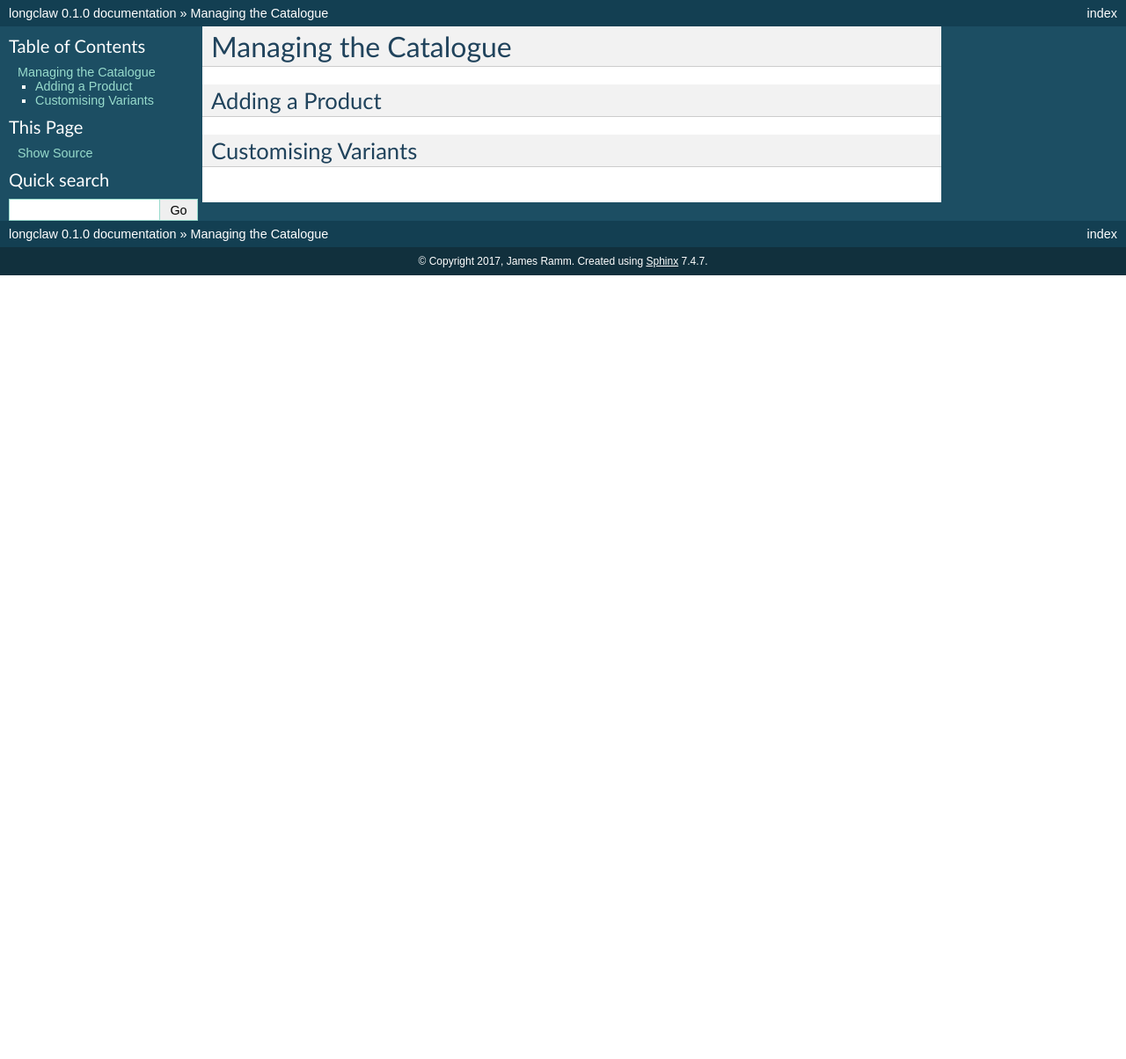
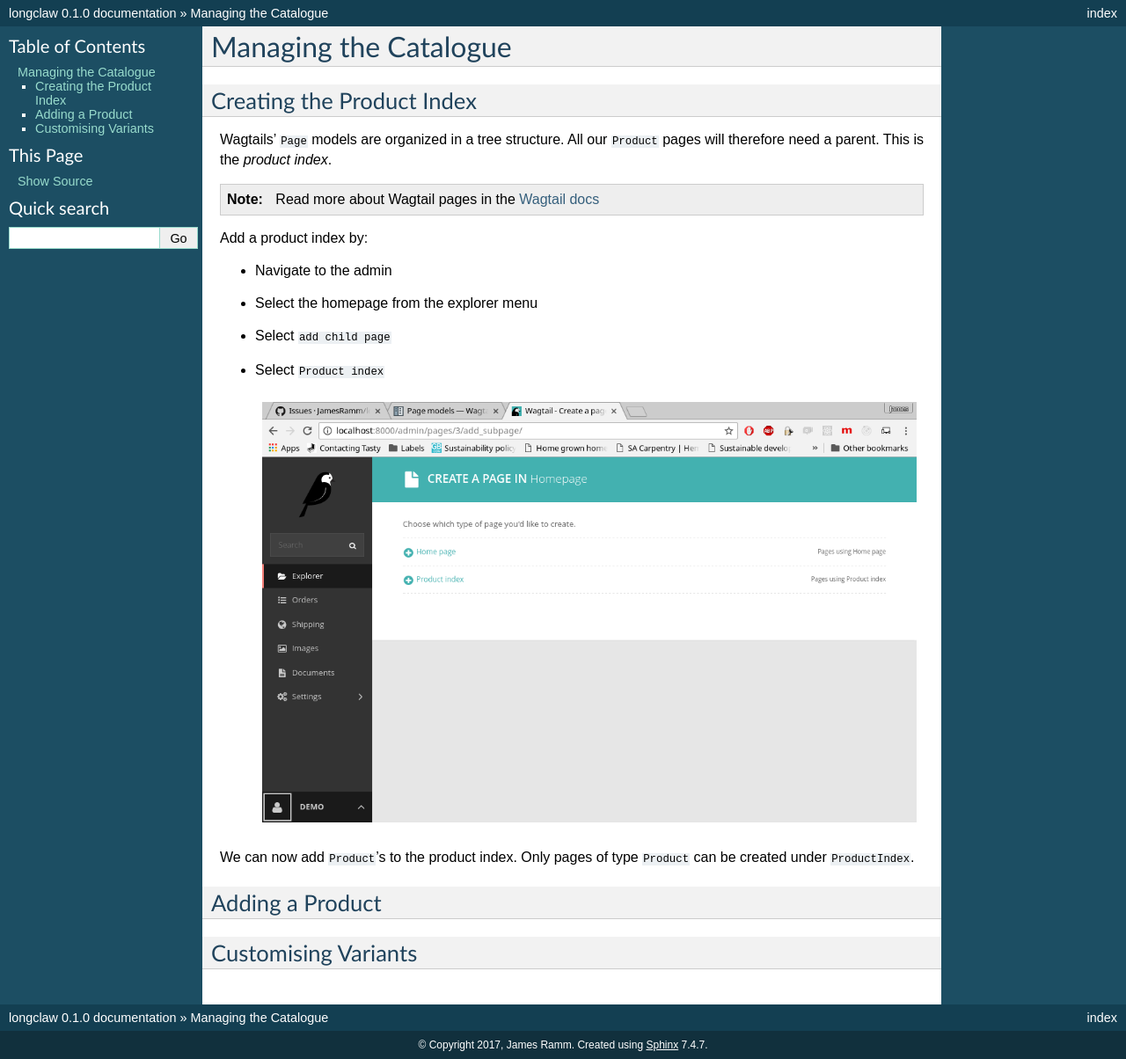
Before and after one commit to longclawshop/longclaw, a Sphinx documentation site: the page built from docs/walkthrough/products.rst, in a window 1280 px wide. Shown: the whole page at 88% size. Built offline with Sphinx 7.4.7, drawn with Linux system fonts in a browser that asks for light colours; before the commit the page ends 900 px from its top, so only the background shows below that.

Commit message:
Docs: Adding product index. #41

```diff
--- a/docs/walkthrough/products.rst
+++ b/docs/walkthrough/products.rst
@@ -2,6 +2,28 @@
 
 Managing the Catalogue
 ======================
+
+Creating the Product Index
+--------------------------
+Wagtails' ``Page`` models are organized in a tree structure. All our ``Product`` pages will therefore
+need a parent. This is the `product index`.
+
+.. note::
+  Read more about Wagtail pages in the `Wagtail docs <http://docs.wagtail.io/en/v1.9/topics/pages.html>`_
+
+Add a product index by:
+
+- Navigate to the admin
+- Select the homepage from the explorer menu
+- Select ``add child page``
+- Select ``Product index``
+
+  .. figure:: ../_static/images/product_index.png
+
+
+We can now add ``Product``'s to the product index. Only pages of type ``Product`` can be created under ``ProductIndex``.
+
+
 
 Adding a Product
 ----------------
```
Also changed, not shown: docs/_static/images/product_index.png (added), 1 other file.
